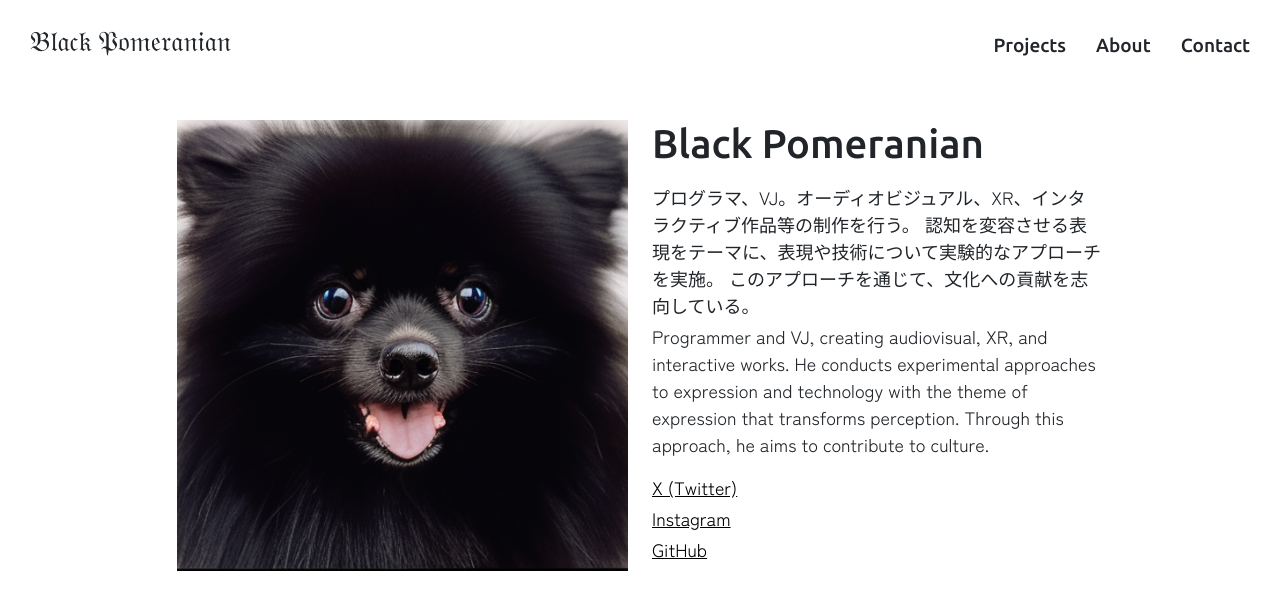
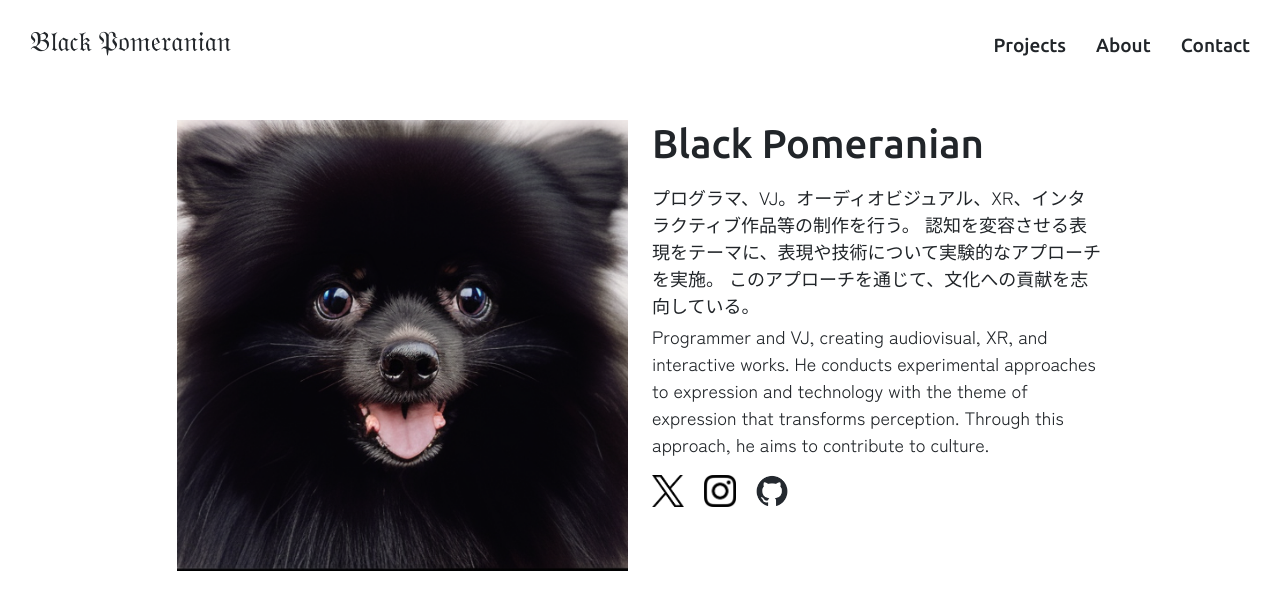
Before and after one commit to black-pomeranian/blapome-portfolio, a React (Create React App) app: page /about in a window 1280 px wide. Shown: the top 610 px of the page. Built offline with nearby package versions, Linux system fonts and the light colour scheme.

Commit message:
リンクを画像に変更

```diff
--- a/src/App.css
+++ b/src/App.css
@@ -163,6 +163,21 @@ nav ul li a:hover {
   color: var(--black-color);
   font-family: 'Zen Kaku Gothic New', sans-serif;
 }
+.sns img {
+  width: 32px;
+  height: 32px;
+}
+.sns li {
+  list-style: none;
+
+}
+
+.sns ul {
+  display: flex;
+  gap:20px;
+  margin: 0;
+  padding: 0;
+}
 
 /* Contact */
 .mail {
--- a/src/components/About.js
+++ b/src/components/About.js
@@ -26,9 +26,11 @@ const About = () => {
           </p>
           <div className="sns">
             <div className="text-start mb-2">
-              <a href="https://twitter.com/black_pomerania" className="d-block mb-1" >X (Twitter)</a>
-              <a href="https://www.instagram.com/_black_pomeranian/" className="d-block mb-1" >Instagram</a>
-              <a href="https://github.com/black-pomeranian" className="d-block" >GitHub</a>
+              <ul>
+                <li><a href="https://twitter.com/black_pomerania" className="d-block mb-1" ><img src={`${process.env.PUBLIC_URL}/images/logo-black.png`} alt="X account"className="snsImg" /></a></li>
+                <li><a href="https://www.instagram.com/_black_pomeranian/" className="d-block mb-1" ><img src={`${process.env.PUBLIC_URL}/images/Instagram_Glyph_Black.png`} alt="Instagram account"className="snsImg" /></a></li>
+                <li><a href="https://github.com/black-pomeranian" className="d-block" ><img src={`${process.env.PUBLIC_URL}/images/github-mark.png`} alt="GitHub account"className="snsImg" /></a></li>
+              </ul>
             </div>
           </div>
         </div>
```
